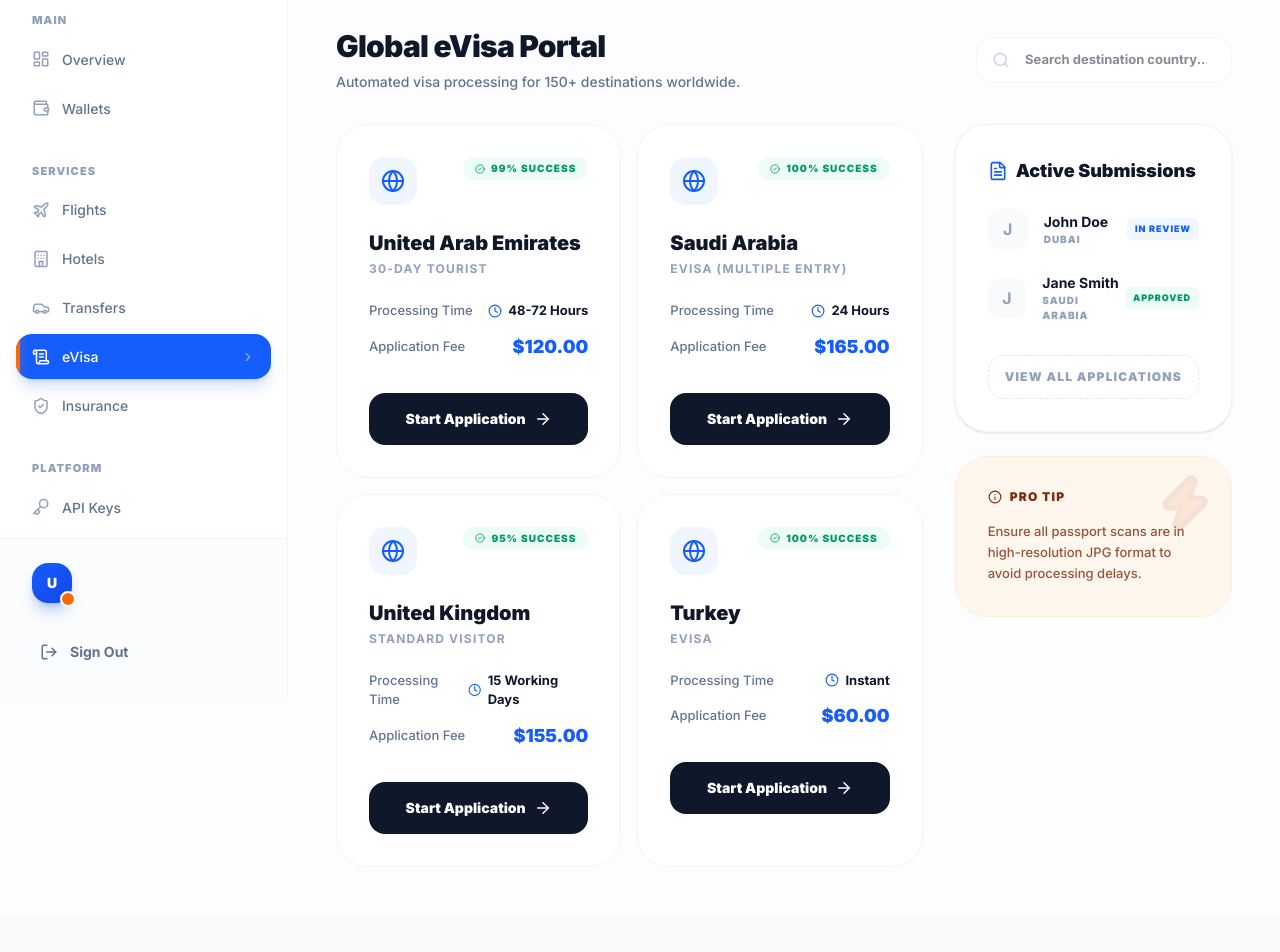
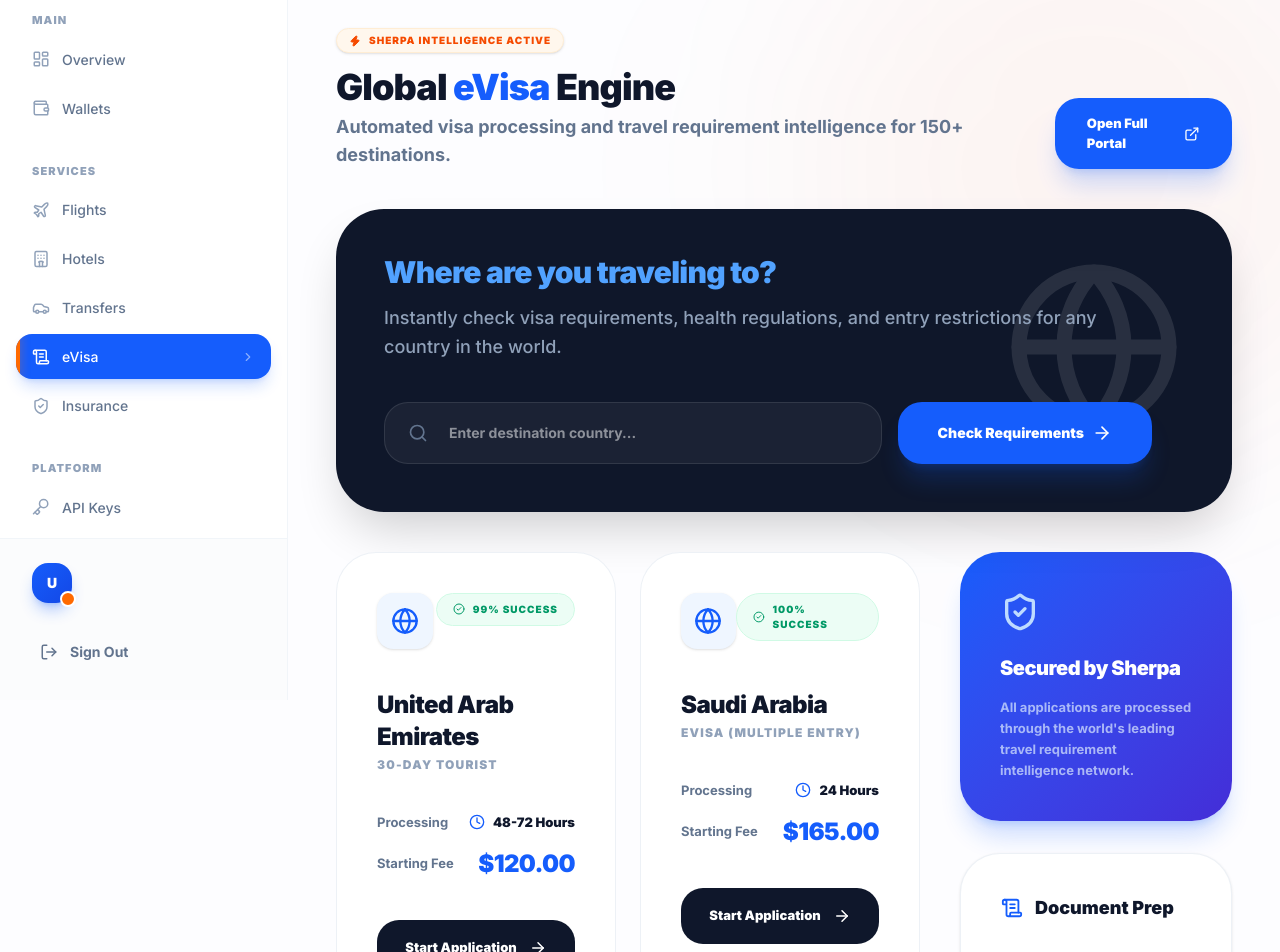
Before and after one commit to Travsify/travsify, a Next.js app in the folder frontend/: page /dashboard/visa in a window 1280 px wide. Shown: the part 100-1052 px from the top of the page. Before the commit the page ends 1015 px from the top, so only its background shows below. Built offline with nearby package versions, Linux system fonts and the light colour scheme.

Commit message:
feat: integrate Sherpa affiliate eVisa portal and restyle visa page

```diff
--- a/frontend/src/app/dashboard/visa/page.tsx
+++ b/frontend/src/app/dashboard/visa/page.tsx
@@ -10,8 +10,12 @@ import {
   FileText,
   AlertCircle,
   Zap,
-  Info
+  Info,
+  ShieldCheck,
+  ExternalLink
 } from 'lucide-react';
+
+const SHERPA_LINK = "https://apply.joinsherpa.com/explore?affiliateId=pickpadiglobalinclusivelimited";
 
 export default function VisaPage() {
   const visaTypes = [
@@ -22,111 +26,163 @@ export default function VisaPage() {
   ];
 
   return (
-    <div className="space-y-8 animate-fade-up">
+    <div className="relative space-y-10 pb-20 animate-fade-up">
+      {/* Background Decor */}
+      <div className="absolute -top-40 -right-40 w-[600px] h-[600px] bg-orange-600/5 rounded-full blur-[120px] -z-10" />
+
       {/* Header */}
-      <div className="flex flex-col md:flex-row md:items-center justify-between gap-6">
+      <div className="flex flex-col lg:flex-row lg:items-end justify-between gap-8">
         <div>
-          <h2 className="text-3xl font-black tracking-tight text-slate-900 mb-2">Global eVisa Portal</h2>
-          <p className="text-slate-500 font-medium text-sm">Automated visa processing for 150+ destinations worldwide.</p>
+          <div className="inline-flex items-center gap-2 px-3 py-1 bg-orange-50 text-orange-600 rounded-full text-[10px] font-black uppercase tracking-widest mb-4 border border-orange-100 shadow-sm">
+            <Zap size={12} className="fill-orange-600" />
+            Sherpa Intelligence Active
+          </div>
+          <h2 className="text-4xl font-black tracking-tight text-slate-900 mb-2 leading-none">
+            Global <span className="text-blue-600">eVisa</span> Engine
+          </h2>
+          <p className="text-slate-500 font-bold text-lg">
+            Automated visa processing and travel requirement intelligence for 150+ destinations.
+          </p>
         </div>
         <div className="flex items-center gap-3">
-          <div className="relative group">
-            <Search className="absolute left-4 top-1/2 -translate-y-1/2 text-slate-300" size={18} />
-            <input type="text" placeholder="Search destination country..." className="pl-12 pr-6 py-3 bg-white border border-slate-100 rounded-2xl text-[13px] font-bold w-64 focus:outline-none focus:border-blue-500 transition-all" />
+          <a
+            href={SHERPA_LINK}
+            target="_blank"
+            rel="noopener noreferrer"
+            className="px-8 py-4 bg-blue-600 text-white rounded-[24px] font-black text-[13px] hover:scale-[1.02] active:scale-[0.98] transition-all shadow-xl shadow-blue-600/20 flex items-center justify-center gap-2 group"
+          >
+            Open Full Portal
+            <ExternalLink size={18} className="group-hover:translate-x-0.5 group-hover:-translate-y-0.5 transition-transform" />
+          </a>
+        </div>
+      </div>
+
+      {/* Hero Search Card */}
+      <div className="bg-[#0f172a] rounded-[48px] p-12 text-white relative overflow-hidden group shadow-2xl shadow-black/20">
+        <div className="absolute top-0 right-0 p-12 opacity-10 group-hover:opacity-20 transition-opacity">
+          <Globe size={180} />
+        </div>
+        <div className="relative z-10 max-w-3xl">
+          <h3 className="text-3xl font-black mb-4 tracking-tight leading-none text-blue-400">Where are you traveling to?</h3>
+          <p className="text-slate-400 text-lg font-medium mb-10 leading-relaxed">
+            Instantly check visa requirements, health regulations, and entry restrictions for any country in the world.
+          </p>
+          <div className="flex flex-col md:flex-row gap-4">
+             <div className="relative flex-1">
+               <Search className="absolute left-6 top-1/2 -translate-y-1/2 text-slate-500" size={20} />
+               <input
+                  type="text"
+                  placeholder="Enter destination country..."
+                  className="w-full pl-16 pr-8 py-5 bg-white/5 border border-white/10 rounded-3xl text-sm font-bold focus:ring-4 focus:ring-blue-500/20 transition-all outline-none"
+               />
+             </div>
+             <a
+               href={SHERPA_LINK}
+               target="_blank"
+               rel="noopener noreferrer"
+               className="px-10 py-5 bg-blue-600 hover:bg-blue-500 text-white rounded-3xl font-black text-sm transition-all flex items-center justify-center gap-2 shadow-xl shadow-blue-600/20"
+             >
+               Check Requirements
+               <ArrowRight size={20} />
+             </a>
           </div>
         </div>
       </div>
 
-      <div className="grid grid-cols-1 lg:grid-cols-3 gap-8">
-        <div className="lg:col-span-2 space-y-6">
-          {/* Featured Destinations */}
-          <div className="grid grid-cols-1 md:grid-cols-2 gap-4">
+      <div className="grid grid-cols-1 lg:grid-cols-3 gap-10">
+        <div className="lg:col-span-2 space-y-8">
+          {/* Featured Destinations Grid */}
+          <div className="grid grid-cols-1 md:grid-cols-2 gap-6">
             {visaTypes.map((visa) => (
-              <div key={visa.id} className="bg-white p-8 rounded-[32px] border border-slate-100 hover:shadow-xl hover:-translate-y-1 transition-all duration-300 group">
-                <div className="flex justify-between items-start mb-6">
-                  <div className="w-12 h-12 rounded-2xl bg-blue-50 flex items-center justify-center text-blue-600 group-hover:bg-blue-600 group-hover:text-white transition-colors">
-                    <Globe size={24} />
+              <div key={visa.id} className="group bg-white p-10 rounded-[40px] border border-slate-200/60 hover:shadow-2xl hover:-translate-y-2 transition-all duration-500 relative overflow-hidden">
+                <div className="absolute top-0 right-0 w-32 h-32 bg-blue-50 rounded-full translate-x-10 -translate-y-10 group-hover:scale-150 transition-transform duration-700 -z-10" />
+
+                <div className="flex justify-between items-start mb-10">
+                  <div className="w-14 h-14 rounded-2xl bg-blue-50 text-blue-600 flex items-center justify-center group-hover:bg-blue-600 group-hover:text-white transition-all duration-500 shadow-sm">
+                    <Globe size={28} />
                   </div>
-                  <div className="flex items-center gap-1.5 px-3 py-1 bg-emerald-50 text-emerald-600 rounded-full text-[10px] font-black uppercase tracking-widest">
-                    <CheckCircle2 size={10} />
+                  <div className="flex items-center gap-2 px-4 py-2 bg-emerald-50 text-emerald-600 rounded-full text-[10px] font-black uppercase tracking-widest border border-emerald-100">
+                    <CheckCircle2 size={12} />
                     {visa.rating}
                   </div>
                 </div>
 
-                <h3 className="text-xl font-black text-slate-900 mb-1">{visa.country}</h3>
-                <p className="text-xs font-bold text-slate-400 uppercase tracking-widest mb-6">{visa.type}</p>
+                <h3 className="text-2xl font-black text-slate-900 mb-1 tracking-tight">{visa.country}</h3>
+                <p className="text-xs font-black text-slate-400 uppercase tracking-widest mb-10">{visa.type}</p>
 
-                <div className="space-y-3 mb-8">
-                  <div className="flex items-center justify-between text-[13px]">
-                    <span className="text-slate-500 font-medium">Processing Time</span>
-                    <span className="font-bold text-slate-900 flex items-center gap-1.5">
-                      <Clock size={14} className="text-blue-600" />
+                <div className="space-y-4 mb-10">
+                  <div className="flex items-center justify-between">
+                    <span className="text-[13px] font-bold text-slate-500">Processing</span>
+                    <span className="text-[13px] font-black text-slate-900 flex items-center gap-2">
+                      <Clock size={16} className="text-blue-600" />
                       {visa.processing}
                     </span>
                   </div>
-                  <div className="flex items-center justify-between text-[13px]">
-                    <span className="text-slate-500 font-medium">Application Fee</span>
-                    <span className="font-black text-blue-600 text-lg">{visa.fee}</span>
+                  <div className="flex items-center justify-between">
+                    <span className="text-[13px] font-bold text-slate-500">Starting Fee</span>
+                    <span className="text-2xl font-black text-blue-600 tracking-tight">{visa.fee}</span>
                   </div>
                 </div>
 
-                <button className="w-full py-4 bg-slate-900 text-white rounded-2xl font-black text-sm hover:bg-blue-600 transition-all flex items-center justify-center gap-2">
+                <a
+                  href={SHERPA_LINK}
+                  target="_blank"
+                  rel="noopener noreferrer"
+                  className="w-full py-4.5 bg-slate-900 text-white rounded-[22px] font-black text-[13px] hover:bg-blue-600 transition-all flex items-center justify-center gap-3 group/btn"
+                >
                   Start Application
-                  <ArrowRight size={18} />
-                </button>
+                  <ArrowRight size={18} className="group-hover/btn:translate-x-1 transition-transform" />
+                </a>
               </div>
             ))}
           </div>
         </div>
 
-        <div className="space-y-6">
-          {/* Active Applications */}
-          <div className="bg-white rounded-[32px] border border-slate-100 p-8 shadow-sm">
-            <h3 className="text-lg font-black text-slate-900 mb-6 flex items-center gap-2">
-              <FileText size={20} className="text-blue-600" />
-              Active Submissions
+        <div className="space-y-8">
+          {/* Security Banner */}
+          <div className="bg-gradient-to-br from-blue-600 to-indigo-700 rounded-[40px] p-10 text-white shadow-xl shadow-blue-600/20">
+             <ShieldCheck size={40} className="mb-6 text-blue-200" />
+             <h4 className="text-xl font-black mb-4 tracking-tight leading-tight">Secured by Sherpa</h4>
+             <p className="text-blue-100/70 text-[13px] font-bold leading-relaxed">
+               All applications are processed through the world's leading travel requirement intelligence network.
+             </p>
+          </div>
+
+          {/* Quick Support Card */}
+          <div className="bg-white rounded-[40px] border border-slate-200/60 p-10 shadow-sm">
+            <h3 className="text-lg font-black text-slate-900 mb-8 flex items-center gap-3">
+              <ScrollText size={22} className="text-blue-600" />
+              Document Prep
             </h3>
             <div className="space-y-6">
-              {[
-                { name: 'John Doe', destination: 'Dubai', status: 'In Review', color: 'blue' },
-                { name: 'Jane Smith', destination: 'Saudi Arabia', status: 'Approved', color: 'emerald' },
-              ].map((app, i) => (
-                <div key={i} className="flex items-center justify-between group cursor-pointer">
-                  <div className="flex items-center gap-4">
-                    <div className="w-10 h-10 rounded-xl bg-slate-50 flex items-center justify-center font-bold text-slate-400 group-hover:bg-blue-50 group-hover:text-blue-600 transition-colors">
-                      {app.name[0]}
-                    </div>
-                    <div>
-                      <h4 className="text-sm font-bold text-slate-900">{app.name}</h4>
-                      <p className="text-[10px] font-black uppercase text-slate-400 tracking-widest">{app.destination}</p>
-                    </div>
-                  </div>
-                  <span className={`text-[9px] font-black uppercase tracking-widest px-2 py-1 rounded-md ${app.color === 'blue' ? 'bg-blue-50 text-blue-600' : 'bg-emerald-50 text-emerald-600'}`}>
-                    {app.status}
-                  </span>
-                </div>
-              ))}
+              <PrepStep label="Passport Scan (High Res)" />
+              <PrepStep label="Recent Digital Photo" />
+              <PrepStep label="Flight Itinerary" />
+              <PrepStep label="Proof of Accommodation" />
             </div>
-            <button className="w-full mt-8 py-3 text-[12px] font-black text-slate-400 hover:text-blue-600 uppercase tracking-widest border border-dashed border-slate-200 rounded-2xl hover:border-blue-200 transition-all">
-              View All Applications
-            </button>
-          </div>
-
-          {/* Quick Tip */}
-          <div className="bg-orange-50 border border-orange-100 rounded-[32px] p-8 text-orange-900 relative overflow-hidden">
-            <div className="absolute top-0 right-0 p-4 opacity-10">
-              <Zap size={60} className="fill-orange-600" />
+            <div className="mt-10 p-6 bg-slate-50 rounded-3xl border border-slate-100">
+               <div className="flex items-center gap-3 text-orange-600 mb-2">
+                 <AlertCircle size={18} />
+                 <span className="text-[11px] font-black uppercase tracking-widest">Important</span>
+               </div>
+               <p className="text-[11px] font-bold text-slate-500 leading-relaxed">
+                 Double-check your passport expiry. Most countries require at least 6 months validity.
+               </p>
             </div>
-            <h4 className="text-xs font-black uppercase tracking-widest mb-4 flex items-center gap-2">
-              <Info size={14} />
-              Pro Tip
-            </h4>
-            <p className="text-[13px] font-medium leading-relaxed opacity-80">
-              Ensure all passport scans are in high-resolution JPG format to avoid processing delays.
-            </p>
           </div>
         </div>
       </div>
     </div>
   );
 }
+
+function PrepStep({ label }: { label: string }) {
+  return (
+    <div className="flex items-center gap-4 group">
+      <div className="w-8 h-8 rounded-xl bg-slate-50 text-slate-400 flex items-center justify-center group-hover:bg-blue-50 group-hover:text-blue-600 transition-colors">
+        <CheckCircle2 size={16} />
+      </div>
+      <span className="text-[13px] font-bold text-slate-600">{label}</span>
+    </div>
+  );
+}
```
